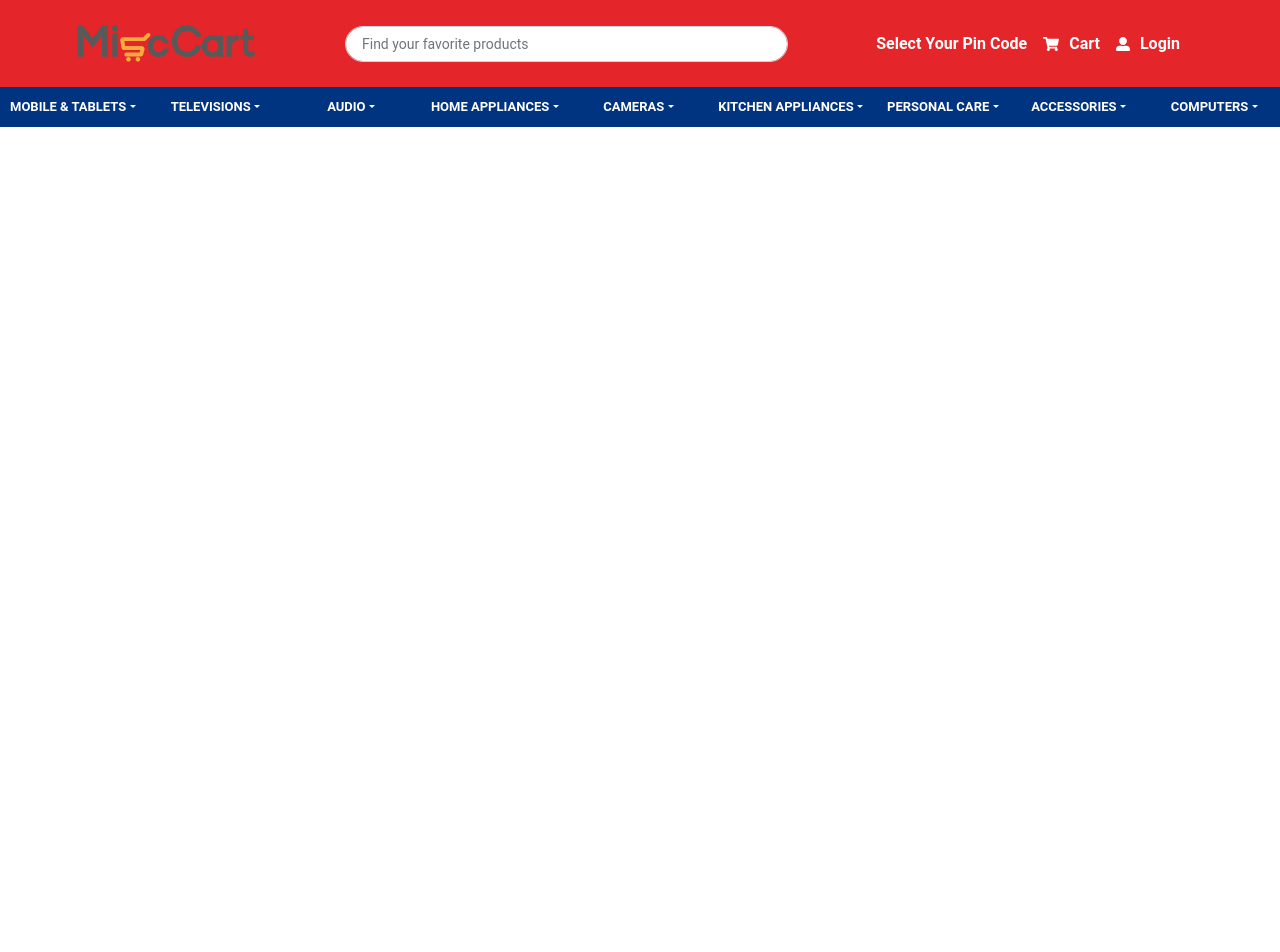
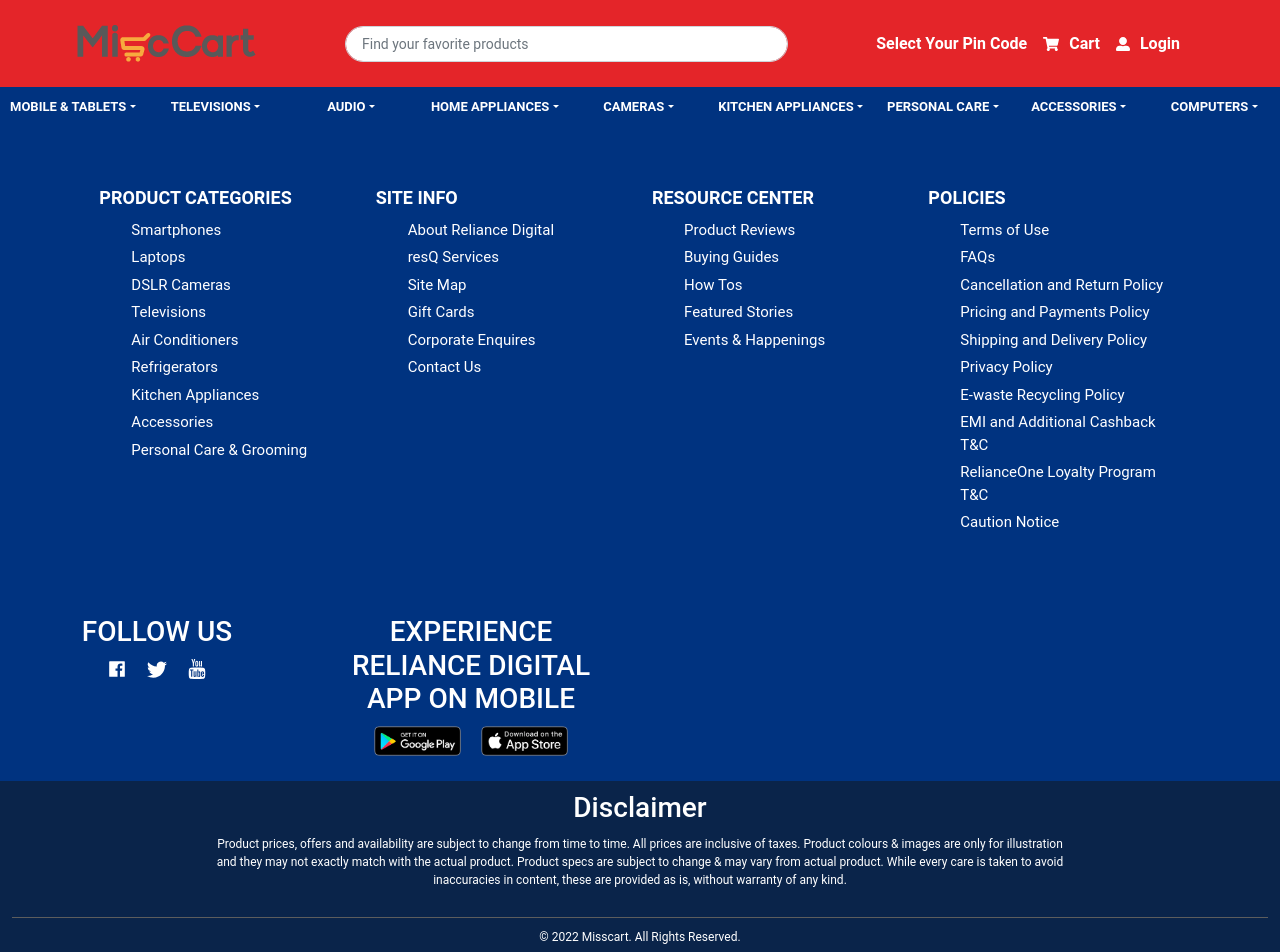
Before and after one commit to p9168247913/-kindhearted-stick-7099, a React (Create React App) app in the folder reliance/: page / in a window 1280 px wide. Shown: the top 952 px of the page. Before the commit the page ends 800 px from the top, so only its background shows below. Built offline with nearby package versions, Linux system fonts and the light colour scheme.

Commit message:
final-footer

```diff
--- a/reliance/src/Components/Footer.jsx
+++ b/reliance/src/Components/Footer.jsx
@@ -1,8 +1,121 @@
-import React from 'react'
+import React from 'react';
+import Container from 'react-bootstrap/esm/Container';
+import Row from 'react-bootstrap/Row';
+import Col from 'react-bootstrap/Col';
+import {AiFillFacebook} from 'react-icons/ai';
+import {BsTwitter} from 'react-icons/bs';
+import {TfiYoutube} from 'react-icons/tfi';
+import Playstore from '../assets/google_play_store.jpg';
+import Ios from '../assets/ios_app_store_icon.jpg';
+import Image from 'react-bootstrap/Image'
 
 const Footer = () => {
   return (
-    <div>Footer main</div>
+    <div>
+      <Container className='footer-section' fluid>
+      <Row className='footer-menu'>
+            <Col sm={5} lg={3} md={3} className='mt-5 random'>
+            <h3>PRODUCT CATEGORIES</h3>
+                <ul>
+                  <li>Smartphones</li>
+                  <li>Laptops</li>
+                  <li>DSLR Cameras</li>
+                  <li>Televisions</li>
+                  <li>Air Conditioners</li>
+                  <li>Refrigerators</li>
+                  <li>Kitchen Appliances</li>
+                  <li>Accessories</li>
+                  <li>Personal Care & Grooming</li>
+              </ul>
+            </Col>
+
+            <Col sm={3} lg={3} md={3} className='mt-5 random'>
+            <h3>SITE INFO</h3>
+              <ul>
+                <li>About Reliance Digital</li>
+                <li>resQ Services</li>
+                <li>Site Map</li>
+                <li>Gift Cards</li>
+                <li>Corporate Enquires</li>
+                <li>Contact Us</li>
+              </ul>
+            </Col>
+
+            <Col sm={3} lg={3} md={3} className='mt-5 random'>
+            <h3>RESOURCE CENTER</h3>
+              <ul>
+                <li>Product Reviews</li>
+                <li>Buying Guides</li>
+                <li>How Tos</li>
+                <li>Featured Stories</li>
+                <li>Events & Happenings</li>
+              </ul>
+            </Col>
+
+            <Col sm={3} lg={3} md={3} className='mt-5 mb-5 random'>
+            <h3>POLICIES</h3>
+              <ul>
+                <li>Terms of Use</li>
+                <li>FAQs</li>
+                <li>Cancellation and Return Policy</li>
+                <li>Pricing and Payments Policy</li>
+                <li>Shipping and Delivery Policy</li>
+                <li>Privacy Policy</li>
+                <li>E-waste Recycling Policy</li>
+                <li>EMI and Additional Cashback T&C</li>
+                <li>RelianceOne Loyalty Program T&C</li>
+                <li>Caution Notice</li>
+              </ul>
+            </Col>
+          </Row>
+
+          <Row className='social-full-area'>
+            <Col>
+                <Row className='social-area'>
+                    <Col>
+                    <h3>FOLLOW US</h3>
+                    <div className='social-icons'>
+                        <AiFillFacebook className='facebook-ico'/>
+                        <BsTwitter className='twitter-ico'/>
+                        <TfiYoutube className='tube-ico'/>
+                    </div>
+                    </Col>
+                </Row>
+            </Col>
+
+            <Col>
+                <Row className='social-area'>
+                    <Col>
+                    <h3>EXPERIENCE RELIANCE DIGITAL APP ON MOBILE</h3>
+                        <div className='social-icons'>
+                            <Image src={Playstore} className='apps'/>
+                            <Image src={Ios}  className='apps'/>
+                        </div>
+                    </Col>
+                </Row>
+            </Col>
+
+          </Row>
+      </Container>
+
+    <Container className='bottom-footer' fluid>
+        <Row className='disclaimer-sec'>
+            <Col>
+            <h3 style={{marginBottom:'10px',marginTop:'10px'}}>Disclaimer</h3>
+                <p>Product prices, offers and availability are subject to change from time to time. All prices are inclusive of taxes.
+                Product colours & images are only for illustration and they may not exactly match with the actual product.
+                Product specs are subject to change & may vary from actual product. While every care is taken to avoid inaccuracies
+                in content, these are provided as is, without warranty of any kind.
+                </p>
+            </Col>
+        </Row>
+        <div className='hr-div'></div>
+        <Row className='copyright'>
+          <p> © 2022 Misscart. All Rights Reserved.</p>
+        </Row>
+    </Container>
+
+    </div>
   )
 }
 
--- a/reliance/src/Components/Home.jsx
+++ b/reliance/src/Components/Home.jsx
@@ -1,10 +1,12 @@
 import React from 'react'
+import Footer from './Footer'
 import NavbarHeader from './Navbar'
 
 const Home = () => {
   return (
     <div>
         <NavbarHeader/>
+        <Footer/>
     </div>
   )
 }
--- a/reliance/src/assets/styles/style.css
+++ b/reliance/src/assets/styles/style.css
@@ -1,4 +1,6 @@
-*{
+* {
+    margin: 0;
+    padding: 0;
     font-family: Roboto,"system-ui",sans-serif;
 }
 .nav-main{
@@ -83,19 +85,121 @@
     display: flex;
     align-items: center;
 }
+
 .navbar-toggler:focus{
     outline: none;
     color: transparent;
     border: none;
 }
+
 .navbar-toggler {
     box-shadow: 0;
     border: none;
     outline: none;
 }
+
 .sidebar-menus{
     display: none;
 }
+
+.footer-menu ul{
+    list-style-type: none;
+    text-align: left;
+    color:white;
+}
+.footer-menu ul>li{
+    font-size: 15px;
+    padding-bottom: 5px;
+}
+
+.footer-menu h3{
+    text-align: left;
+    font-size: 18px;
+    font-weight: 600;
+    margin-bottom: 4%;
+    color: white;
+}
+
+.footer-menu {
+    justify-content: space-between;
+    width: 90%;
+    margin: auto;
+    justify-content: space-between;
+    padding: 1%;
+}
+
+.footer-section{
+    background-color: #003380;
+}
+
+.facebook-ico {
+    font-size: 20px;
+    color: white;
+}
+
+.twitter-ico{
+    font-size: 20px;
+    color: white;
+}
+
+.tube-ico{
+    font-size: 20px;
+    color: white;
+}
+.social-icons{
+    display: flex;
+    /* width: 50%; */
+    gap: 20px;
+    justify-content: center;
+    align-items: center;
+    /* margin: auto; */
+}
+
+.social-area {
+    /* width: 10%; */
+}
+
+.social-area h3 {
+    color: white;
+    margin-bottom: 10px;
+}
+
+.social-full-area {
+    display: flex;
+    justify-content: flex-start;
+    width: 50%;
+    padding-bottom: 2%;
+}
+.apps{
+    width: 30%;
+}
+.copyright{
+    color: white;
+    font-size: 12px;
+    padding: 10px 0px;
+    text-align: center;
+    margin: auto;
+    display: block;
+}
+.disclaimer{
+    color: white;
+}
+.bottom-footer{
+    background-color: #0a244a;
+}
+.disclaimer-sec{
+    margin: auto;
+    width: 70%;
+    font-size: 12px;
+    color: white;
+    padding-bottom:1% ;
+}
+.hr-div{
+    background-color: rgb(93, 93, 93);
+    height: 1px;
+    width: 100%;
+}
+
 @media (min-width: 992px) {
     .navbar-expand-lg .offcanvas {
         flex-grow: 0;
@@ -109,8 +213,10 @@
     .navbar-menus{
         display: none;
     }
-    .search-bar2{
-
+    .social-full-area {
+        flex-direction: column;
+    }
+    .search-bar2 {
         display: flex;
         margin: auto;
         width: 90%;
@@ -125,9 +231,39 @@
         flex-direction: column;
         margin-top: 8%;
     }
+
     .sidebar-menus > .list-group-item+.list-group-item {
-        padding:15px 0px ;
+        padding:15px 0px;
         margin-left: 5%;
+    }
+    .social-full-area {
+        width: auto;
+    }
+    .social-area{
+        margin-top: 7%;
+    }
+    .footer-menu ul>li{
+        font-size: 12px;
+        padding-bottom: 5px;
+    }
+    .footer-menu h3 {
+        font-size: 13px;
+    }
+    .footer-menu {
+        width: 100%;
+    }
+    .disclaimer-sec{
+        display: none;
+    }
+
+    .footer-menu {
+        padding: 0%;
+    }
+    .random{
+        width: 50%;
+    }
+    .hr-div{
+        display: none;
     }
 }
 
@@ -135,7 +271,7 @@
     .search-bar1{
         display: none !important;
      }
-     .search-bar2{
+     .search-bar2 {
         display: flex;
         width: 90%;
         margin: auto;
@@ -153,4 +289,28 @@
         flex-direction: column;
         margin-top: 10%;
     }
+    .footer-menu{
+        width: 100%;
+        padding: 2%;
+    }
+    .footer-menu h3 {
+        font-size: 16px;
+        margin-bottom: 8%;
+    }
+    .footer-menu ul>li {
+        font-size: 13px;
+        padding-bottom: 5px;
+    }
+    .social-full-area {
+        width: 90%;
+    }
+    .disclaimer-sec{
+        display: none;
+    }
+    .footer-menu {
+        padding: 0%;
+    }
+    .hr-div{
+        display: none;
+    }
 }
```
Also changed, not shown: reliance/src/Routes/AllRoutes.jsx (+6 -5 lines), reliance/src/assets/google_play_store.jpg (added), reliance/src/assets/ios_app_store_icon.jpg (added).
